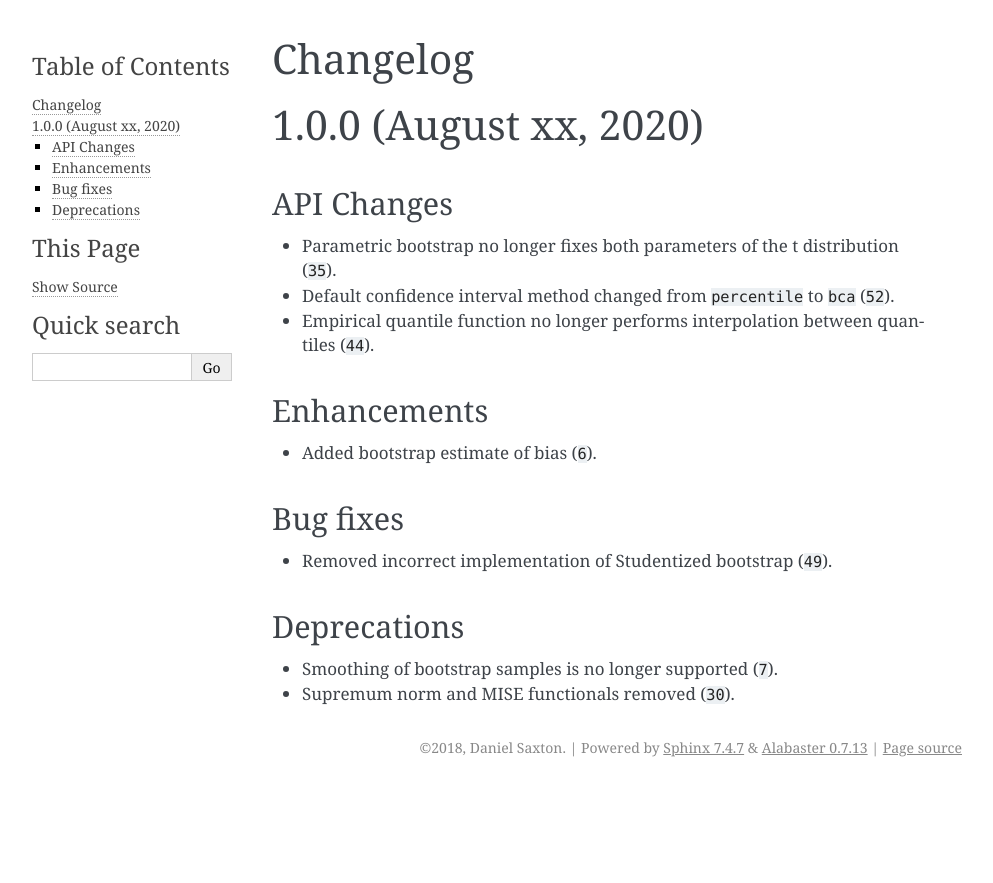
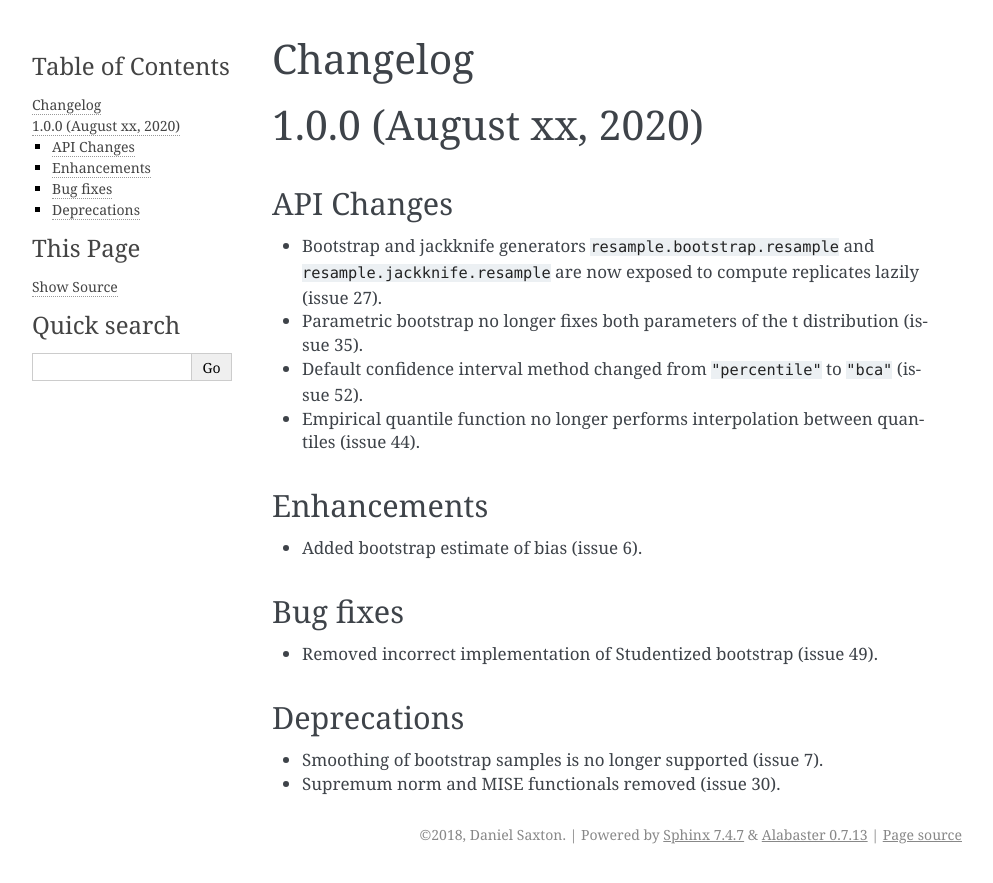
Before and after one commit to scikit-hep/resample, a Sphinx documentation site: the page built from doc/changelog.rst, in a window 1280 px wide. Shown: the top 883 px of the page, without its empty margins (148-1141 px from the left). Built offline with Sphinx 7.4.7, drawn with Linux system fonts in a browser that asks for light colours; cross-references to code outside the pages are shown as plain code.

Commit message:
Update notes

```diff
--- a/doc/changelog.rst
+++ b/doc/changelog.rst
@@ -7,22 +7,23 @@ Changelog
 API Changes
 -----------
 
-- Parametric bootstrap no longer fixes both parameters of the t distribution (:issue:`35`).
-- Default confidence interval method changed from ``percentile`` to ``bca`` (:issue:`52`).
-- Empirical quantile function no longer performs interpolation between quantiles (:issue:`44`).
+- Bootstrap and jackknife generators ``resample.bootstrap.resample`` and ``resample.jackknife.resample`` are now exposed to compute replicates lazily (issue 27).
+- Parametric bootstrap no longer fixes both parameters of the t distribution (issue 35).
+- Default confidence interval method changed from ``"percentile"`` to ``"bca"`` (issue 52).
+- Empirical quantile function no longer performs interpolation between quantiles (issue 44).
 
 Enhancements
 ------------
 
-- Added bootstrap estimate of bias (:issue:`6`).
+- Added bootstrap estimate of bias (issue 6).
 
 Bug fixes
 ---------
 
-- Removed incorrect implementation of Studentized bootstrap (:issue:`49`).
+- Removed incorrect implementation of Studentized bootstrap (issue 49).
 
 Deprecations
 ------------
 
-- Smoothing of bootstrap samples is no longer supported (:issue:`7`).
-- Supremum norm and MISE functionals removed (:issue:`30`).
+- Smoothing of bootstrap samples is no longer supported (issue 7).
+- Supremum norm and MISE functionals removed (issue 30).
```
